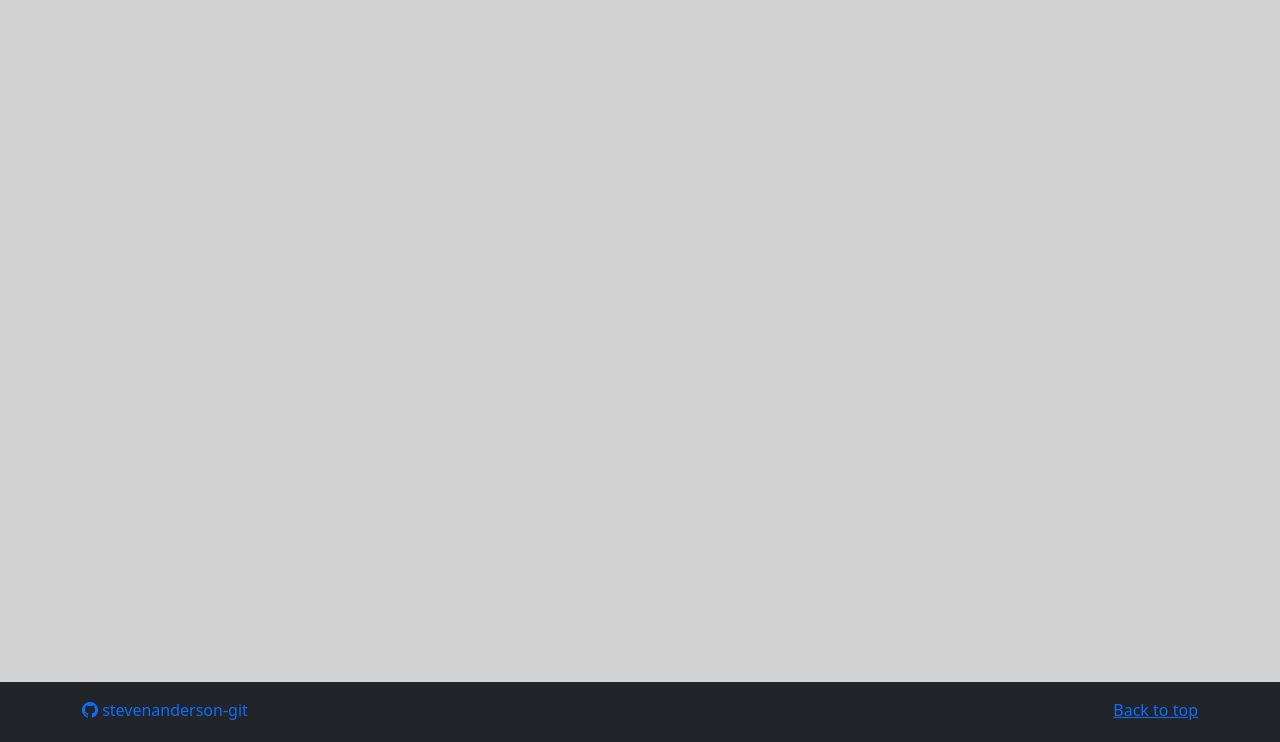
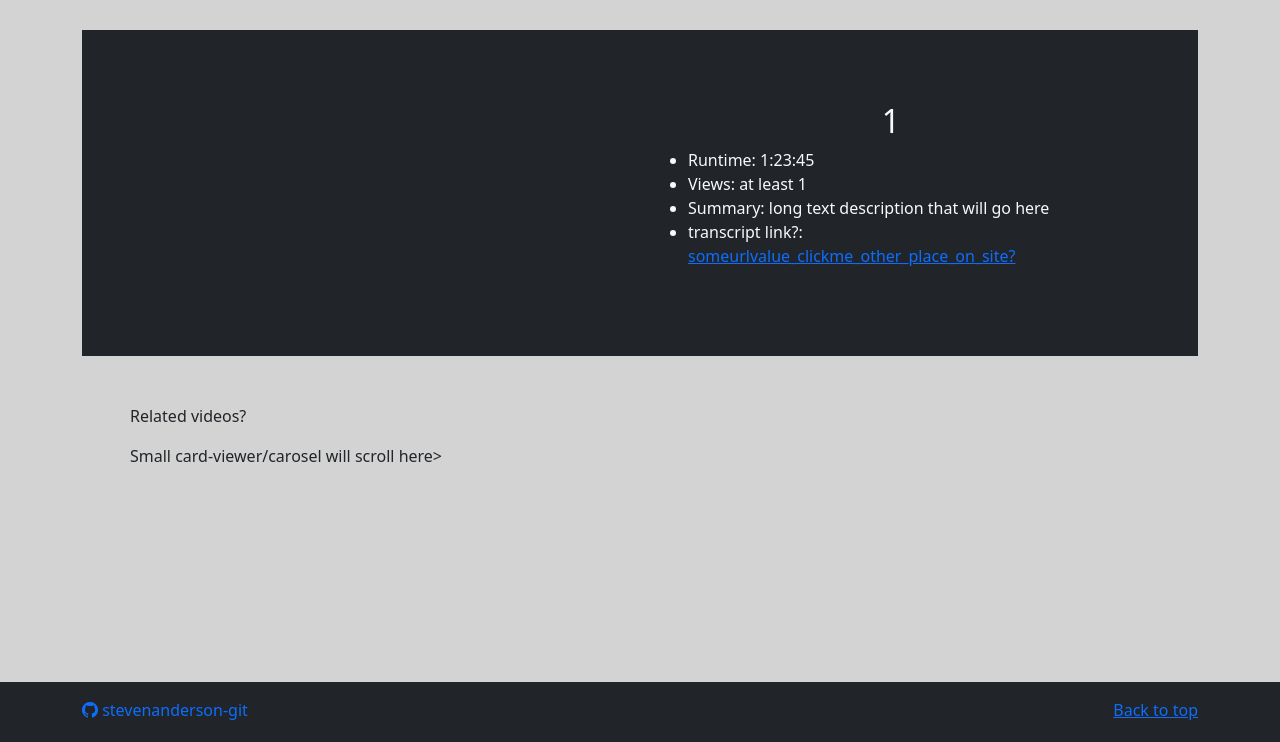
Before and after one commit to stevenanderson-git/scholarlyvids, a Flask app: page /video/1 in a window 1280 px wide. Shown: the part 58-800 px from the top of the page. Run offline with Flask 2, Linux system fonts and the light colour scheme; some libraries are stand-ins or nearby versions.

Commit message:
rough draft of video pages

```diff
--- a/flaskr/app.py
+++ b/flaskr/app.py
@@ -1,4 +1,4 @@
-from flask import Flask, render_template, request
+from flask import Flask, render_template, request, jsonify, json
 
 app = Flask(__name__)
 
@@ -22,7 +22,21 @@ def page2():
 
 @app.route("/video/<video_title>")
 def video(video_title):
-    return render_template('videoresult.html', video_title = video_title)
+    #look up info based on either video_title or video_id
+    #video id would be better if pulling from db
+    #send video data in a video_object to populate page
+
+    #create json to encapsulate video data
+    video_data = {
+        'video_title': video_title,
+        'thumb_url': 'https://via.placeholder.com/1920x1080',
+        'runtime': '1:23:45',
+        'views': 'at least 1',
+        'summary': 'long text description that will go here',
+        'transcript_link': 'someurlvalue_clickme_other_place_on_site?'
+    }
+
+    return render_template('videoresult.html', video_data=video_data)
 
 @app.get("/search_results")
 def search_results():
--- a/flaskr/templates/videoresult.html
+++ b/flaskr/templates/videoresult.html
@@ -1,6 +1,52 @@
 {% extends 'base.html' %}
 {% block content %}
-    <h2>
-        {{name}}
-    </h2>
+
+{% if video_data %}
+<div class="section bg-dark text-light p-5">
+    <div class="container d-md-flex p-2">
+        <!--could be a carosel of images-->
+        <div class="container-fluid video-thumbnail p-3">
+            <!--TODO: pull images from database thumbnail-->
+            <img class="img-fluid" src="{{video_data.thumb_url}}" alt="">
+        </div>
+        <div class="container-fluid video-details-container p-3">
+            <!--Video title-->
+            <h2 class="text-md-center video-title">
+                {{video_data.video_title}}
+            </h2>
+            <div class="video-stats">
+                <ul>
+                    <li>
+                        <label name="runtime">Runtime:</label>
+                        {{video_data.runtime}}
+                    </li>
+                    <li>
+                        <label name="views">Views:</label>
+                        {{video_data.views}}
+                    </li>
+                    <li>
+                        <label name="summary">Summary:</label>
+                        {{video_data.summary}}
+                    </li>
+                    <li>
+                        <label name="transcript-link">transcript link?:</label>
+                        <a href="#">{{video_data.transcript_link}}</a>
+                    </li>
+                </ul>
+            </div>
+        </div>
+    </div>
+</div>
+
+<div class="section p-5">
+    <p>Related videos?</p>
+    <p>Small card-viewer/carosel will scroll here></p>
+</div>
+{% else %}
+<!--TODO: Implement Error?-->
+<div class="no-video-data-error">
+    No video data found
+</div>
+{% endif %}
+
 {% endblock content %}
```
